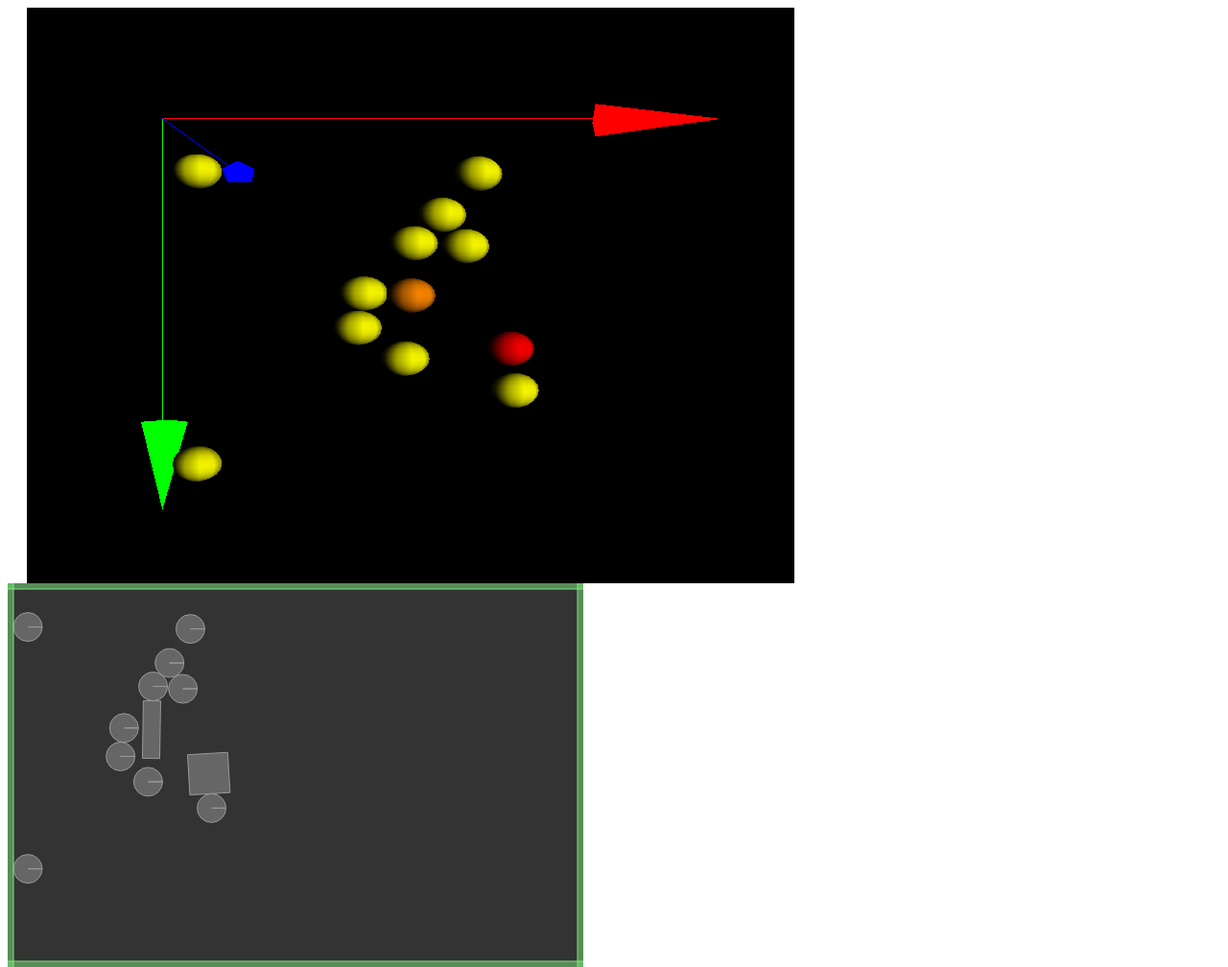
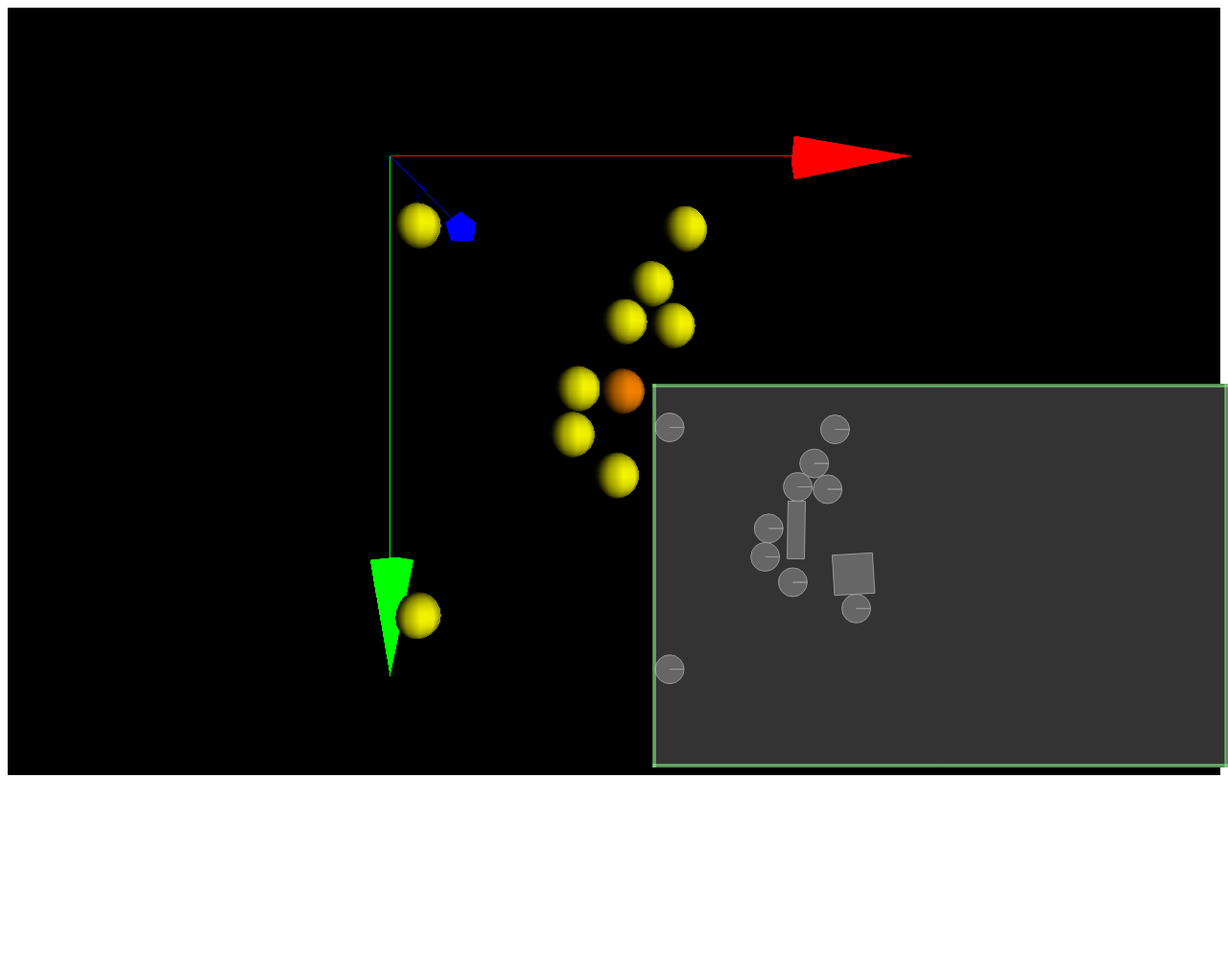
Before and after one commit to schnottus/679_P3, a plain HTML site: page index.html in a window 1280 px wide. Shown: the whole page at 96% size. After the commit the page ends 816 px from the top, so only its background shows below. Drawn offline with Linux system fonts and the light colour scheme.

Commit message:
webGL viewport now fills page (does not resize yet - will fix next) box2d debugDraw now toggle-able with "t", also positioned bottom right of screen

```diff
--- a/index.html
+++ b/index.html
@@ -24,7 +24,7 @@
 <body onload="init();">
     <div id="container"></div>
 	<div id="debugDraw">
-		<canvas id="canvas" width="600" height="400" style="background-color:#333333;"></canvas>
+		<canvas id="canvas" width="600" height="400"></canvas>
 	</div>
 </body>
 </html>
--- a/scripts/Globals.js
+++ b/scripts/Globals.js
@@ -38,8 +38,7 @@
 	camera,
 	renderer,
 	controls;
-	var SCREEN_WIDTH = 800,   //fix to fit screen
-		SCREEN_HEIGHT = 600;
+	var SCREEN_WIDTH = window.innerWidth;
+		SCREEN_HEIGHT = window.innerHeight;
 	var keyboard = new THREEx.KeyboardState();
-	var CAMERA_DISTANCE = 15; //distance from camera to player
 	var VIEW_ANGLE = 45; //camera view angle
--- a/scripts/Init.js
+++ b/scripts/Init.js
@@ -37,8 +37,8 @@ function init() {
 			-Shape
 			-Collision control
 	(there are many more properties bodies and fixtures contain - i listed the important ones)
+	*/
 
-	The following code walks though the creation of a rectangle player ship	*/
     playerShip = makePlayer();
 
     enemyList.push(makeEnemy(0, 7, 7));
@@ -47,20 +47,20 @@ function init() {
 	var fixDef = new b2FixtureDef;
 	fixDef.density = 1.0;
 	fixDef.friction = 0.5;
-	fixDef.restitution = 0.1;
+	fixDef.restitution = 0.3;
 	var bodyDef = new b2BodyDef;
 	bodyDef.type = b2Body.b2_staticBody;  //staticBody (never moves)
 	fixDef.shape = new b2PolygonShape;
-	fixDef.shape.SetAsBox(20, 2);
-	bodyDef.position.Set(10, 400 / 30 + 1.8);
-	world.CreateBody(bodyDef).CreateFixture(fixDef);
-	bodyDef.position.Set(10, -1.8);
-	world.CreateBody(bodyDef).CreateFixture(fixDef);
-	fixDef.shape.SetAsBox(2, 14);
-	bodyDef.position.Set(-1.8, 13);
-	world.CreateBody(bodyDef).CreateFixture(fixDef);
-	bodyDef.position.Set(21.8, 13);
-	world.CreateBody(bodyDef).CreateFixture(fixDef);
+	fixDef.shape.SetAsBox(20, 0.1);
+	bodyDef.position.Set(0, 0);
+	world.CreateBody(bodyDef).CreateFixture(fixDef); //top wall
+	bodyDef.position.Set(0, 400/30);
+	world.CreateBody(bodyDef).CreateFixture(fixDef); //bottom wall
+	fixDef.shape.SetAsBox(0.1, 400/30);
+	bodyDef.position.Set(0, 0);
+	world.CreateBody(bodyDef).CreateFixture(fixDef); //left wall
+	bodyDef.position.Set(20, 0);
+	world.CreateBody(bodyDef).CreateFixture(fixDef); //right
 
 
 
@@ -74,7 +74,7 @@ function init() {
 	//setup debug draw
 	var debugDraw = new b2DebugDraw();
 		debugDraw.SetSprite(document.getElementById("canvas").getContext("2d"));
-		debugDraw.SetDrawScale(30.0);
+		debugDraw.SetDrawScale(30.0);  //smaller scale "zooms out"
 		debugDraw.SetFillAlpha(0.5);
 		debugDraw.SetLineThickness(1.0);
 		debugDraw.SetFlags(b2DebugDraw.e_shapeBit | b2DebugDraw.e_jointBit);
@@ -113,7 +113,7 @@ function init() {
 	camera.rotation.z = d2r(0);
 	camera.updateMatrix();
 
-	camera.aspect =  (0.7 * SCREEN_WIDTH) / SCREEN_HEIGHT;
+	camera.aspect =  (SCREEN_WIDTH) / SCREEN_HEIGHT;
 	camera.updateProjectionMatrix();
 
 
@@ -153,6 +153,12 @@ function init() {
 				playerShip.body.ApplyImpulse(new b2Vec2(5, 0), playerShip.body.GetWorldCenter());
 				break;
 			case 32: //space bar
+				//fire? or click mouse to fire? or both?
+				break;
+			case 84: //t
+				//toggle debug draw div
+				var element = document.getElementById("debugDraw");
+				element.style.display = (element.style.display != 'none' ? 'none' : '' );
 				break;
 			default:
 		}
--- a/style.css
+++ b/style.css
@@ -11,11 +11,23 @@ body  p {
 }
 
 #container {
-	float: left;
-	padding: 0 20px;
-	position: relative;
+	background-color: #ccccff;
+	margin: 0px;
+	overflow: hidden;
+	z-index:0;
 }
 
 #debugDraw {
-	float: left;
+	position:absolute;
+	height:400px;
+	width:600px;
+	bottom:0;
+	right:0;
+	z-index:1;
 }
+
+#canvas {
+	height:400px;
+	width:600px;
+	background-color:#333333;
+}
```
